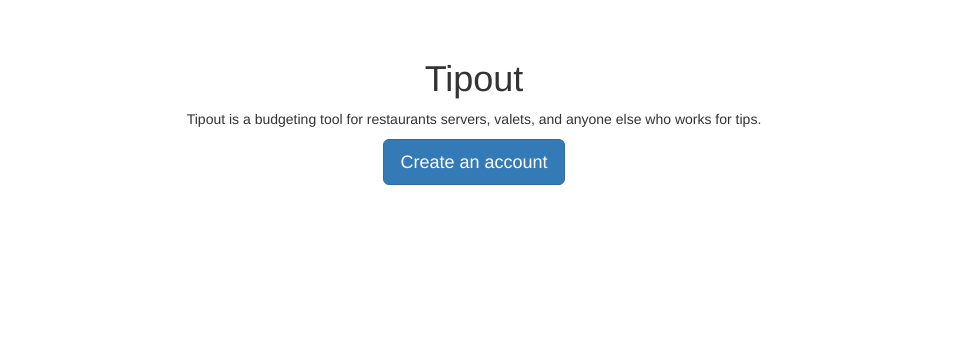
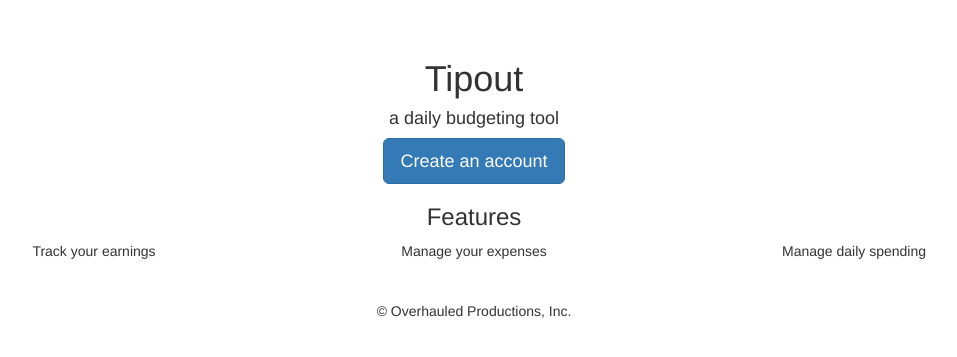
Before and after one commit to lawsonpd/tipout, a Django app: page / in a window 1280 px wide. Shown: the part 51-408 px from the top of the page, without its empty margins (166-1123 px from the left). Run offline with Django 3.2, Linux system fonts and the light colour scheme; parts of the project's set-up code (start-up, migrations or seed data) failed here and were passed over; some libraries are stand-ins or nearby versions.

Commit message:
Added 'features' to home.html. Added footer to base.html. Set Employee.earns_tips default to True. Changed 'Tipout' link in base.html to '/' instead of '/budget/', so unauthenticated users will see home.html.

```diff
--- a/budgettool/settings.py
+++ b/budgettool/settings.py
@@ -26,11 +26,11 @@ with open(os.path.join(BASE_DIR, 'secret_key.txt')) as f:
     SECRET_KEY = f.read().strip()
 
 # SECURITY WARNING: don't run with debug turned on in production!
-DEBUG = False
+DEBUG = True
 
-ADMINS = [('Peter', 'lawsonpd@gmail.com'),]
+# ADMINS = [('Peter', 'lawsonpd@gmail.com'),]
 
-SERVER_EMAIL = 'poorman@localhost'
+# SERVER_EMAIL = 'poorman@localhost'
 
 ALLOWED_HOSTS = [
     'localhost',
--- a/tipout/templates/base.html
+++ b/tipout/templates/base.html
@@ -39,7 +39,7 @@
             <span class="icon-bar"></span>
             <span class="icon-bar"></span>
           </button>
-          <a class="navbar-brand" href="/budget/">Tipout</a>
+          <a class="navbar-brand" href="/">Tipout</a>
         </div>
 
 	{% if user.is_authenticated %}
@@ -75,6 +75,10 @@
 
       </div>
 
+      <div class="row">
+        <div class="col-md-4 col-md-offset-4"><center><p>&copy; Overhauled Productions, Inc.</p></center></div>
+      </div>
+
     </div><!-- /.container -->
 
 
--- a/tipout/templates/home.html
+++ b/tipout/templates/home.html
@@ -4,8 +4,15 @@
 
     <h1>Tipout</h1>
 
-    <p>Tipout is a budgeting tool for restaurants servers, valets, and anyone else who works for tips.</p>
+    <h4>a daily budgeting tool</h4>
 
     <a class="btn btn-lg btn-primary" href='/register/' role="button">Create an account</a>
 
+    <p><h3>Features</h3></p>
+    <div class='row'>
+      <div class='col-md-4'>Track your earnings</div>
+      <div class='col-md-4'>Manage your expenses</div>
+      <div class='col-md-4'>Manage daily spending</div>
+    </div>
+
 {% endblock %}
```
Also changed, not shown: register.html (added, +11 -0 lines), tipout/models.py (+17 -5 lines), tipout/templates/registration/register_pretty.html (added, +18 -0 lines), db/db.sqlite3, tipout/migrations/0011_auto_20160317_0711.py (added), 3 other files.
